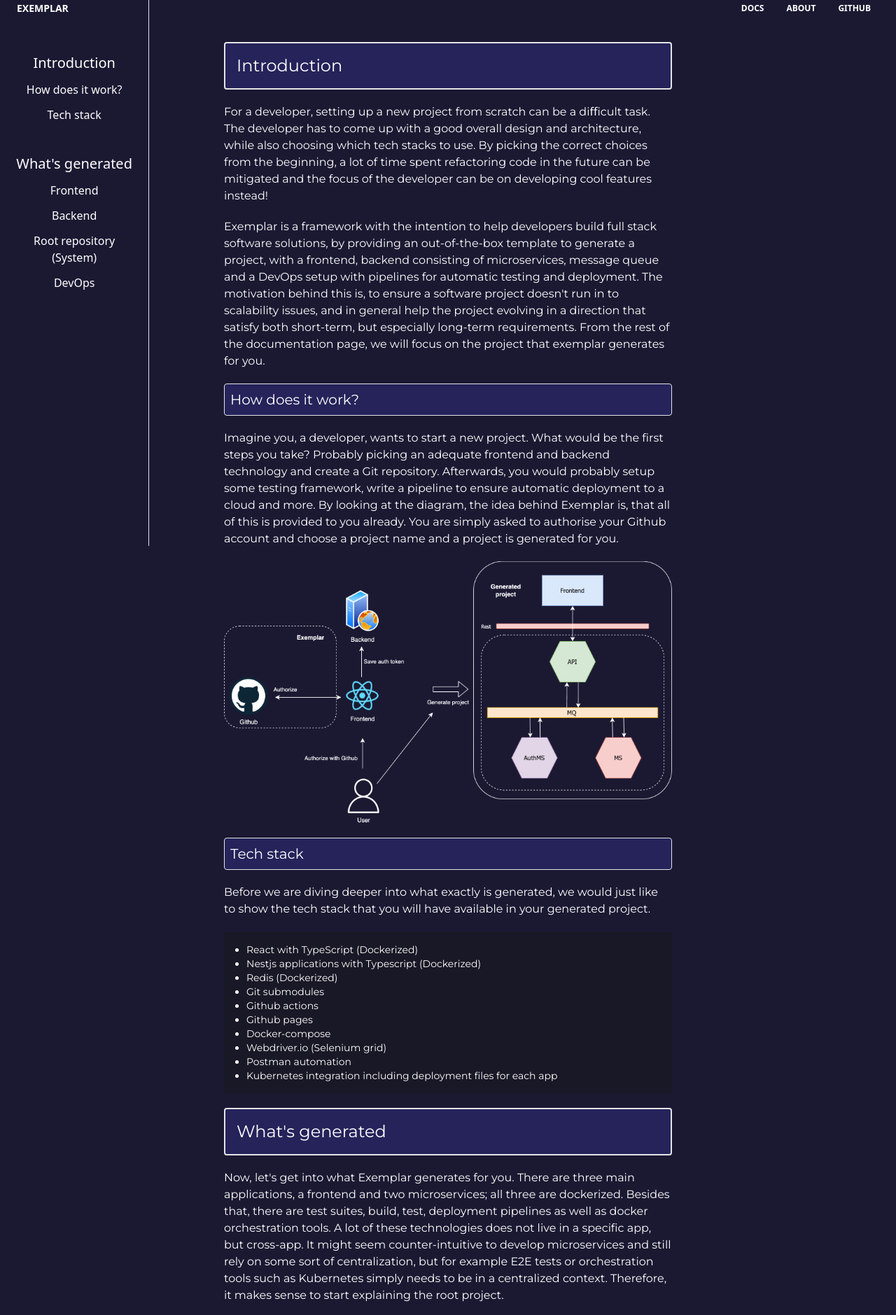
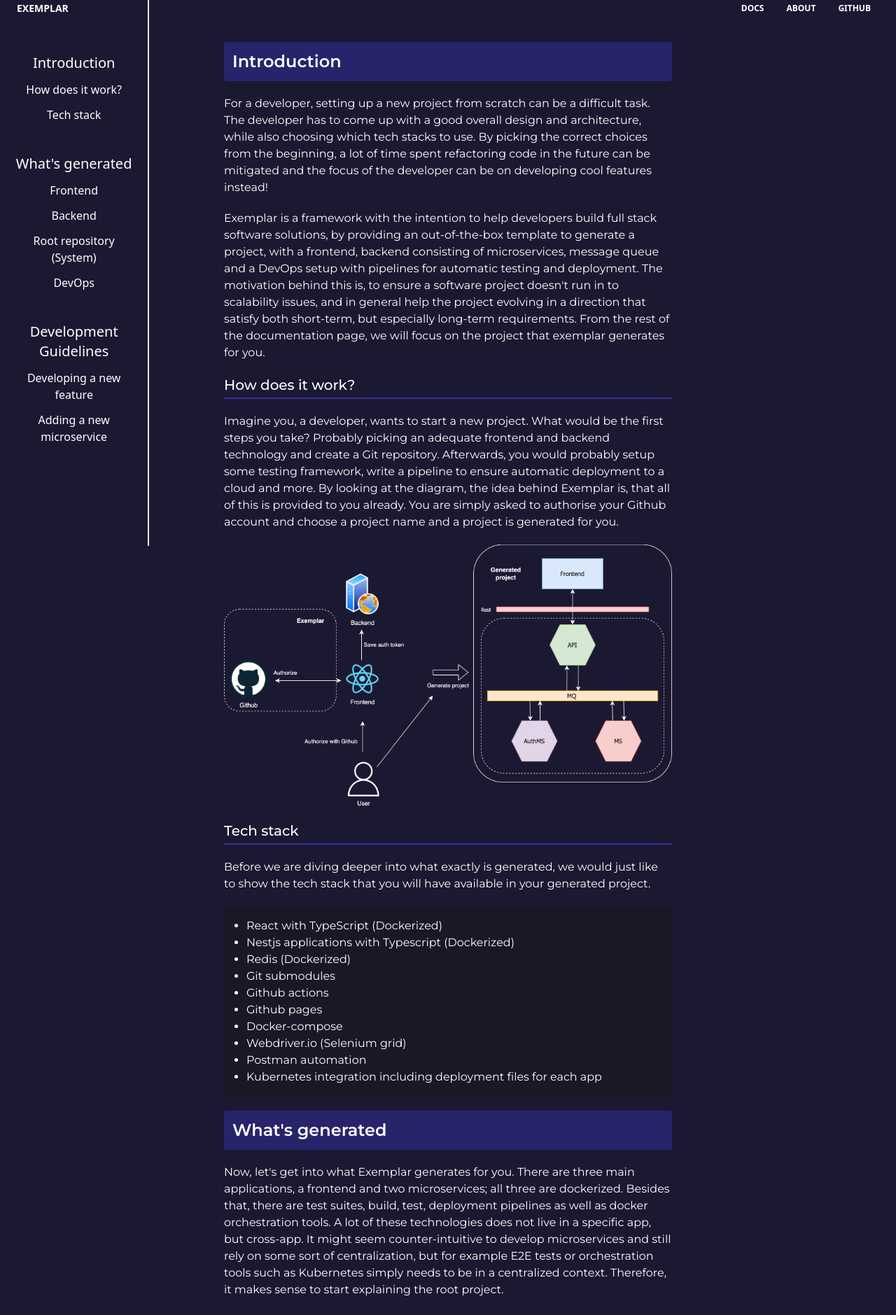
Before and after one commit to exemplar-io/exemplar-io.github.io, a React (Create React App) app: page /docs in a window 1280 px wide. Shown: the part 20-1899 px from the top of the page at 70% size. Built offline with nearby package versions, Linux system fonts and the light colour scheme; no server answers.

Commit message:
updated UI

```diff
--- a/src/components/UI/Sidebar/Sidebar.tsx
+++ b/src/components/UI/Sidebar/Sidebar.tsx
@@ -1,6 +1,6 @@
 const Sidebar = () => {
   return (
-    <div className="h-screen w-1/6 ml-0 pt-20 top-0 fixed flex flex-col space-y-3 border-r">
+    <div className="h-screen w-1/6 ml-0 pt-20 top-0 fixed flex flex-col space-y-3 border-r-2 ">
       <div className="flex flex-col space-y-3 rounded p-4">
         <a
           className="sticky text-secondary font-medium text-xl  hover:font-bold"
@@ -53,6 +53,27 @@
           DevOps
         </a>
       </div>
+      <div className="flex flex-col space-y-3 rounded p-4">
+        <a
+          className="sticky text-secondary font-medium text-xl hover:font-bold"
+          href="#next-steps"
+        >
+          Development Guidelines
+        </a>
+        <a
+          className="sticky text-secondary text-m font-light hover:font-medium"
+          href="#developing-a-new-feature"
+        >
+          Developing a new feature
+        </a>
+
+        <a
+          className="sticky text-secondary text-m font-light hover:font-medium"
+          href="#addning_new_ms"
+        >
+          Adding a new microservice
+        </a>
+      </div>
     </div>
   );
 };
--- a/src/pages/Docs.tsx
+++ b/src/pages/Docs.tsx
@@ -12,20 +12,20 @@
       <Sidebar />
       <main
         className={
-          'container mx-auto w-1/2 space-y-5 pb-10 pt-20 text-secondary text-left font-montserrat'
+          'container mx-auto w-1/2 space-y-5 pb-10 pt-20 text-secondary text-left font-montserrat '
         }
       >
         <h1
-          className="text-2xl border-2 bg-primary-900 bg-opacity-50 p-4 rounded"
+          className="text-2xl bg-primary-800 bg-opacity-50 p-3 rounded font-semibold"
           id="introduction"
         >
           Introduction
         </h1>
         <p className="text-m">
           For a developer, setting up a new project from scratch can be a
-          diﬀicult task. The developer has to come up with a good overall design
-          and architecture, while also choosing which tech stacks to use. By
-          picking the correct choices from the beginning, a lot of time spent
+          difficult task. The developer has to come up with a good overall
+          design and architecture, while also choosing which tech stacks to use.
+          By picking the correct choices from the beginning, a lot of time spent
           refactoring code in the future can be mitigated and the focus of the
           developer can be on developing cool features instead!
         </p>
@@ -42,7 +42,7 @@
           generates for you.
         </p>
         <h2
-          className="text-xl border bg-primary-900 bg-opacity-50 p-2 rounded"
+          className="text-xl border-b-2 border-primary-800 font-medium bg-opacity-50 pb-1 "
           id="how-does-it-work"
         >
           How does it work?
@@ -65,7 +65,7 @@
           />
         </div>
         <h2
-          className="text-xl border bg-primary-900 bg-opacity-50 p-2 rounded"
+          className="text-xl border-b-2 border-primary-800 font-medium bg-opacity-50 pb-1"
           id="tech-stack"
         >
           Tech stack
@@ -75,7 +75,7 @@
           just like to show the tech stack that you will have available in your
           generated project.
         </p>
-        <ul className="list-disc pl-8 text-sm bg-gray-900 bg-opacity-50 rounded p-4">
+        <ul className="list-disc pl-8  bg-gray-900 bg-opacity-50 rounded p-4">
           <li>React with TypeScript (Dockerized)</li>
           <li>Nestjs applications with Typescript (Dockerized)</li>
           <li>Redis (Dockerized)</li>
@@ -90,7 +90,7 @@
           </li>
         </ul>
         <h1
-          className="text-2xl border-2 bg-primary-900 bg-opacity-50 p-4 rounded"
+          className="text-2xl bg-primary-800 bg-opacity-50 p-3 rounded font-semibold"
           id="whats-generated"
         >
           What's generated
@@ -108,7 +108,7 @@
           root project.
         </p>
         <h2
-          className="text-xl border bg-primary-900 bg-opacity-50 p-2 rounded"
+          className="text-xl  border-b-2 border-primary-800 font-medium bg-opacity-50 pb-1"
           id="frontend-repository"
         >
           Frontend
@@ -133,7 +133,7 @@
           creating the infrastructure to develop, test and deploy it.
           Specifically, the following functionality is included in the frontend.
         </p>
-        <ul className="list-disc pl-8 text-sm bg-gray-900 bg-opacity-50 rounded p-4">
+        <ul className="list-disc pl-8 bg-gray-900 bg-opacity-50 rounded p-4">
           <li>
             The frontend application is a ReactJS application with Typescript
           </li>
@@ -147,7 +147,7 @@
           </li>
         </ul>
         <h2
-          className="text-xl border bg-primary-900 bg-opacity-50 p-2 rounded"
+          className="text-xl border-b-2 border-primary-800 font-medium bg-opacity-50 pb-1"
           id="backend"
         >
           Backend
@@ -170,7 +170,7 @@
           className="w-3/6 m-auto"
         />
         <h2
-          className="text-m border bg-primary-900 bg-opacity-50 p-1 rounded"
+          className="text-m border-b-2 border-primary-800 font-medium bg-opacity-50 pb-1 max-w-max"
           id="backend"
         >
           API gateway
@@ -193,7 +193,7 @@
           the communication in the app. The actual authentication logic resides
           in the AuthMS.
         </p>
-        <h2 className="text-m border bg-primary-900 bg-opacity-50 p-1 rounded">
+        <h2 className="text-m border-b-2 border-primary-800 font-medium bg-opacity-50 pb-1 max-w-max">
           AuthMS
         </h2>
         <p>
@@ -217,10 +217,10 @@
           </a>
           website.
         </p>
-        <h2 className="text-m border bg-primary-900 bg-opacity-50 p-1 rounded">
+        <h2 className="text-m border-b-2 border-primary-800 font-medium bg-opacity-50 pb-1 max-w-max">
           Backend summary
         </h2>
-        <ul className="list-disc pl-8 text-sm bg-gray-900 bg-opacity-50 rounded p-4">
+        <ul className="list-disc pl-8 bg-gray-900 bg-opacity-50 rounded p-4">
           <li>API gateway written in NestJS</li>
           <li>Authentication microservice written in NestJS</li>
           <li>Empty (extendable microservice) written in NestJS</li>
@@ -239,7 +239,7 @@
           </li>
         </ul>
         <h2
-          className="text-xl border bg-primary-900 bg-opacity-50 p-2 rounded"
+          className="text-xl border-b-2 border-primary-800 font-medium bg-opacity-50 pb-1"
           id="root-repository"
         >
           Root repository (System)
@@ -307,7 +307,7 @@
           Specifically, the files above means that the project supports the
           following features:
         </p>
-        <ul className="list-disc pl-8 text-sm bg-gray-900 bg-opacity-50 rounded p-4">
+        <ul className="list-disc pl-8 bg-gray-900 bg-opacity-50 rounded p-4">
           <li>
             Docker orchestration for local development using docker-compose
           </li>
@@ -326,7 +326,7 @@
           <li>Script to build all Docker images</li>
         </ul>
         <h2
-          className="text-xl border bg-opacity-50 bg-primary-800 p-2 rounded"
+          className="text-xl border-b-2 border-primary-800 font-medium bg-opacity-50 pb-1"
           id="DevOps"
         >
           DevOps
@@ -357,10 +357,10 @@
         <p>
           For the frontend, there are unit tests, integration tests and E2E
           tests. The unit tests are based on Jest and can be run using{' '}
-          <span className="font-mono text-primary-300">npm test</span>, where as
-          the E2E tests are based on the Selenium grid using webdriver.io. This
-          actually launches a Chromium browser running in headless state,
-          performing UI updates through the frontend.
+          <span className="font-mono text-sm  bg-gray-800 p-1">npm test</span>,
+          where as the E2E tests are based on the Selenium grid using
+          webdriver.io. This actually launches a Chromium browser running in
+          headless state, performing UI updates through the frontend.
         </p>
         <p>
           It is E2E test, because we are directly interfering with the UI and
@@ -396,7 +396,10 @@
           are mocked, which could be message queue responses or API request
           responses.
         </p>
-        <h1 className="text-2xl  bg-primary-800 p-4 rounded" id="next-steps">
+        <h1
+          className="text-2xl  bg-primary-800 bg-opacity-50 p-3 rounded font-semibold"
+          id="next-steps"
+        >
           Next Steps - Development Guidelines
         </h1>
         <p className="text-secondary text-m text-left">
@@ -413,7 +416,10 @@
           this section we will go through how to work with the generated project
           and how to extend it with new features.
         </p>
-        <h2 className="text-2xl" id="root-repository">
+        <h2
+          className="text-xl border-b-2 border-primary-800 font-medium bg-opacity-50 pb-1"
+          id="development-process"
+        >
           Development Process
         </h2>
         <p className="text-secondary text-m text-left">
@@ -424,27 +430,24 @@
         </p>{' '}
         <p className="text-secondary text-m text-left">
           Generally, the flow of adding new features to the project should
-          follow the listed protocol. If the feature involves editing multiple
-          different repositories, repeat this protocol for all of the
+          follow the listed protocol below. If the feature involves editing
+          multiple different repositories, repeat this protocol for all of the
           repositories that the feature touches.
-          <ul className="list-disc text-m  rounded p-4 space-y-2">
+        </p>
+        <ul className="list-disc pl-8 bg-gray-900 bg-opacity-50 rounded p-4">
           <li>
             Create and checkout a new git branch with the name of the feature.
           </li>
           <li>Develop the necessary code. Issue Git commits regularly</li>
 
+          <li>Develop appropriate amount of unit, integration and e2e tests</li>
           <li>
-              Develop appropriate amount of unit, integration and e2e tests
+            When the feature is implemented, open a new pull request in Github.
           </li>
-            <li>
-              When the feature is implemented, open a new pull request in
-              Github.
-            </li>
-            <li>
-              Verify that all Github Actions workflows runs and completes.
-            </li>
+          <li>Verify that all Github Actions workflows runs and completes.</li>
           <li>Merge the pull request with the main branch.</li>
         </ul>
+        <p className="text-secondary text-m text-left">
           The principles introduced in the list above are mostly general good
           practice. This includes working with features on a separate branch,
           developing automated tests etc. But especially important to mention,
@@ -453,8 +456,11 @@
           configuration setting in Github but this has this up to the developer
           to do.
         </p>
-        <h2 className="text-xl" id="root-repository">
-          Adding a new feature
+        <h2
+          className="text-xl border-b-2 border-primary-800 font-medium bg-opacity-50 pb-1"
+          id="developing-a-new-feature"
+        >
+          Developing a new feature
         </h2>
         <p className="text-secondary text-m text-left">
           When adding a new feature to the application it often involves
@@ -463,9 +469,9 @@
           we will go through some examples of how the different components of
           the generated app can be extended with new features.
         </p>
-        <h3 className="text-l " id="root-repository">
+        <h2 className="text-m border-b-2 border-primary-800 font-medium bg-opacity-50 pb-1 max-w-max">
           Extending the frontend
-        </h3>
+        </h2>
         <p className="text-secondary text-m text-left">
           The frontend is{' '}
           <a href="https://reactjs.org/" target="_blank">
@@ -484,7 +490,16 @@
           </a>{' '}
           to see how to do it.
         </p>
-        <h2 className="text-l" id="root-repository">
+        <p className="text-secondary text-m text-left">
+          The code for the communication with the backend takes places in the
+          files located in the <span className="font-mono">api</span> folder.
+          When adding new features you are most likely going to extend one of
+          these files with new api calls.
+        </p>
+        <h2
+          className="text-m border-b-2 border-primary-800 font-medium bg-opacity-50 pb-1 max-w-max"
+          id="root-repository"
+        >
           Extending a microservice
         </h2>
         <p className="text-secondary text-m text-left">
@@ -501,13 +516,19 @@
             NestJS CLI
           </a>{' '}
           can be used. For example, to generate a new module in the project, the
-          command <p className="font-mono"> nest g </p>
+          following command can be used{' '}
+          <SyntaxHighlighter language="shell" style={nord} showLineNumbers>
+            {`nest g module`}
+          </SyntaxHighlighter>
+          If the folder with the name of the module is not already present, Nest
+          will also create this for you. Similarly, the Nest CLI can be used to
+          create template code for service classes, controller classes and even
+          automated tests. Similarly, the Nest CLI can be used to create
+          controller template code for service classes, controller classes and
+          even automated tests.
         </p>
-        <h2 className="text-2xl " id="root-repository">
-          Root repository
-        </h2>
         <h2
-          className="text-xl border bg-primary-900 bg-opacity-50 p-2 rounded"
+          className="text-xl border-b-2 border-primary-800 font-medium bg-opacity-50 pb-1"
           id="addning_new_ms"
         >
           Adding a new microservice
@@ -560,7 +581,7 @@
         <p></p>
         <p>
           Once that is installed go to the{' '}
-          <span className="font-mono text-sm bg-gray-300 p-1 rounded">
+          <span className="font-mono text-sm bg-gray-800 p-1 rounded">
             main.ts
           </span>{' '}
           file. Assuming the generated app is up, Redis should already be
```
Lines whose indentation alone changed are shown as unchanged.
